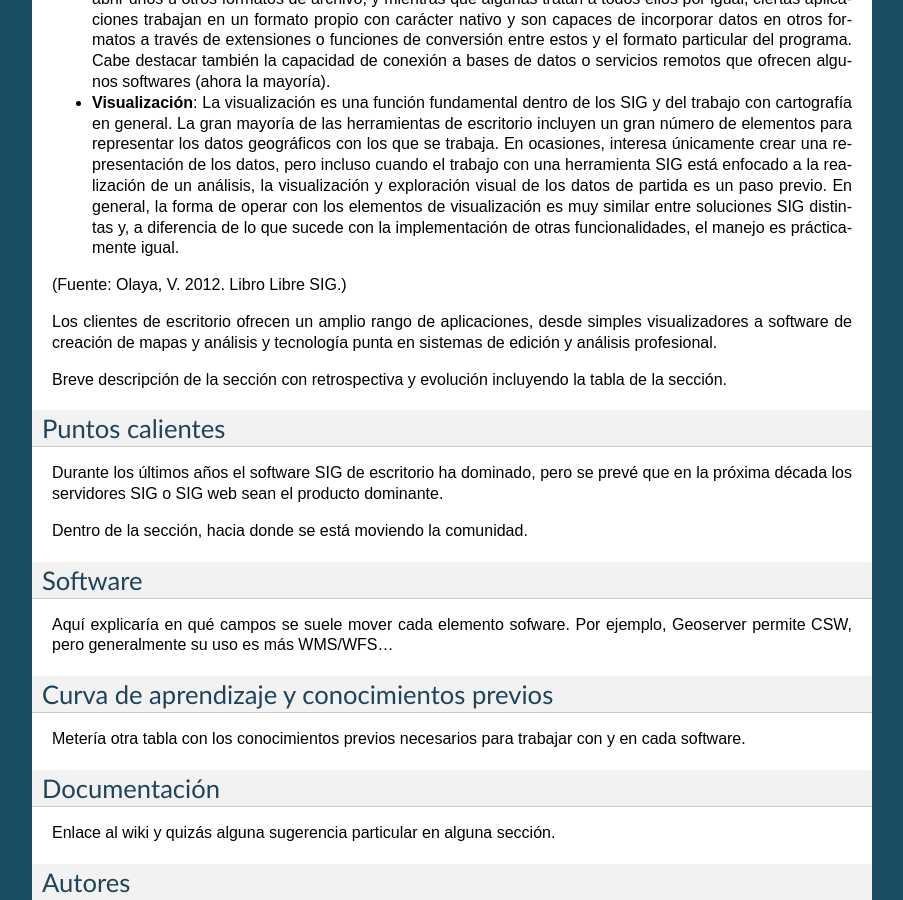
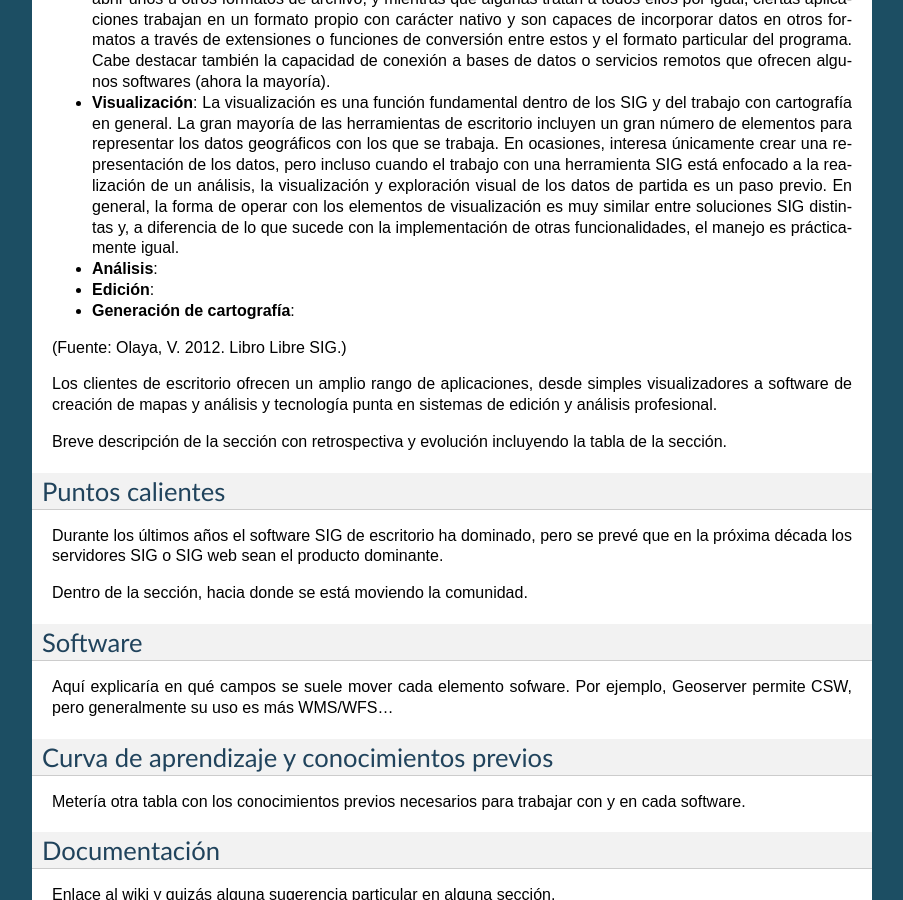
Before and after one commit to OSGeo-ES/panorama-siglibre8, a Sphinx documentation site: the page built from source/clientes/index.rst, in a window 1280 px wide and 900 px high, scrolled down 541 px. Shown: the whole window, without its empty margins (198-1101 px from the left). Built offline with Sphinx 7.4.7, drawn with Linux system fonts in a browser that asks for light colours.

Commit message:
Update index.rst

```diff
--- a/source/clientes/index.rst
+++ b/source/clientes/index.rst
@@ -18,6 +18,13 @@ Veamos con un poco más de detalle las principales funcionalidades de los SIG de
 - **Entrada y salida de datos**: Todas las aplicaciones SIG de escritorio deben obligatoriamente implmentar capacidades para leer datos y, opcionalmente, guardarlos. Pese a ser de tal importancia, la implementación de las capacidades de entrada y salida es muy variable en unos u otros SIG. Una razón por la que esto sucede es el gran número de formatos de fichero distintos. Así, cada SIG de escritorio es capaz de abrir unos u otros formatos de archivo, y mientras que algunas tratan a todos ellos por igual, ciertas aplicaciones trabajan en un formato propio con carácter nativo y son capaces de incorporar datos en otros formatos a través de extensiones o funciones de conversión entre estos y el formato particular del programa. Cabe destacar también la capacidad de conexión a bases de datos o servicios remotos que ofrecen algunos softwares (ahora la mayoría).
 
 - **Visualización**: La visualización es una función fundamental dentro de los SIG y del trabajo con cartografía en general. La gran mayoría de las herramientas de escritorio incluyen un gran número de elementos para representar los datos geográficos con los que se trabaja. En ocasiones, interesa únicamente crear una representación de los datos, pero incluso cuando el trabajo con una herramienta SIG está enfocado a la realización de un análisis, la visualización y exploración visual de los datos de partida es un paso previo. En general, la forma de operar con los elementos de visualización es muy similar entre soluciones SIG distintas y, a diferencia de lo que sucede con la implementación de otras funcionalidades, el manejo es prácticamente igual.
+
+- **Análisis**:
+
+- **Edición**:
+
+- **Generación de cartografía**:
+
 
 (Fuente: Olaya, V. 2012. Libro Libre SIG.)
 
```
